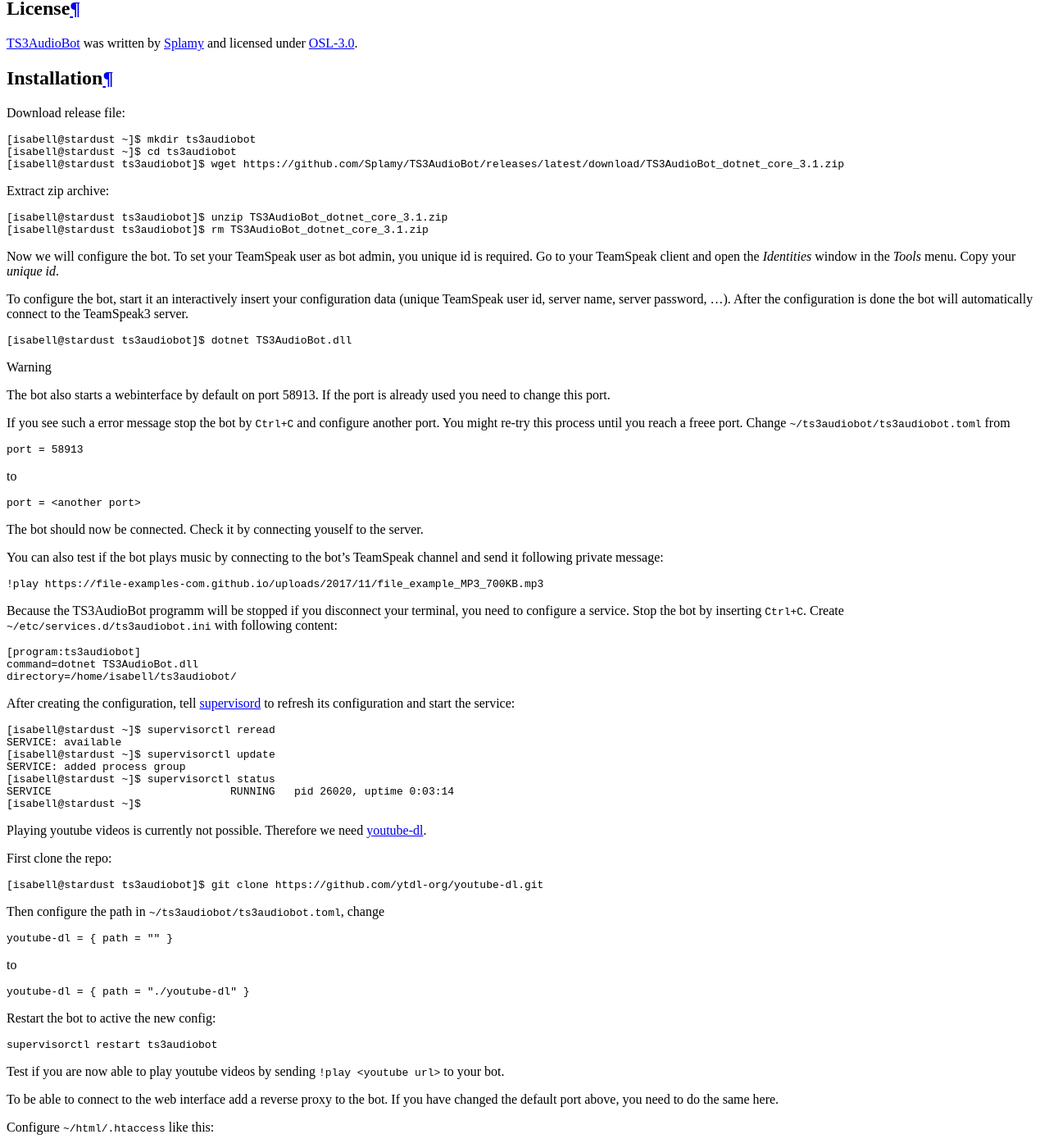
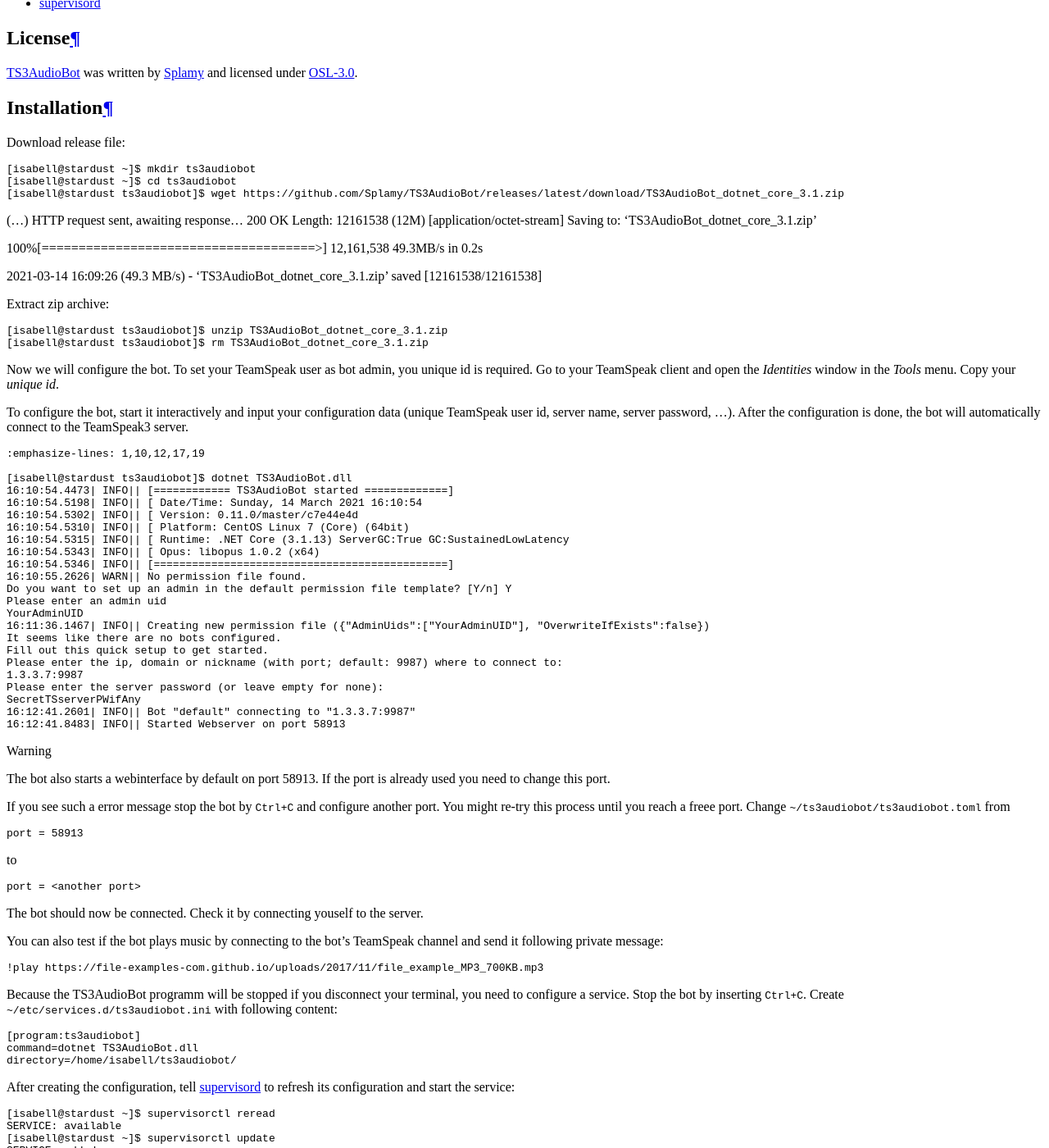
Before and after one commit to Uberspace/lab, a Sphinx documentation site: the page built from source/guide_ts3audiobot.rst, in a window 1280 px wide and 1400 px high, scrolled down 4015 px. Shown: the whole window at 82% size. Built offline with Sphinx 7.4.7 and the Read the Docs theme 2.0.0, drawn with Linux system fonts in a browser that asks for light colours; some of the changed text lies outside the part shown.

Commit message:
#940 apply suggestions
Co-authored-by: luto <m@luto.at>

```diff
--- a/source/guide_ts3audiobot.rst
+++ b/source/guide_ts3audiobot.rst
@@ -45,6 +45,14 @@
  [isabell@stardust ~]$ mkdir ts3audiobot
  [isabell@stardust ~]$ cd ts3audiobot
  [isabell@stardust ts3audiobot]$ wget https://github.com/Splamy/TS3AudioBot/releases/latest/download/TS3AudioBot_dotnet_core_3.1.zip
+(...)
+HTTP request sent, awaiting response... 200 OK
+Length: 12161538 (12M) [application/octet-stream]
+Saving to: ‘TS3AudioBot_dotnet_core_3.1.zip’
+
+100%[=====================================>] 12,161,538  49.3MB/s   in 0.2s
+
+2021-03-14 16:09:26 (49.3 MB/s) - ‘TS3AudioBot_dotnet_core_3.1.zip’ saved [12161538/12161538]
 
 Extract zip archive:
 
@@ -58,12 +66,34 @@
 Go to your TeamSpeak client and open the `Identities` window in the `Tools` menu.
 Copy your `unique id`.
 
-To configure the bot, start it an interactively insert your configuration data (unique TeamSpeak user id, server name, server password, ...).
-After the configuration is done the bot will automatically connect to the TeamSpeak3 server.
+To configure the bot, start it interactively and input your configuration data (unique TeamSpeak user id, server name, server password, ...).
+After the configuration is done, the bot will automatically connect to the TeamSpeak3 server.
 
 ::
 
+ :emphasize-lines: 1,10,12,17,19
+
  [isabell@stardust ts3audiobot]$ dotnet TS3AudioBot.dll
+ 16:10:54.4473| INFO|| [============ TS3AudioBot started =============]
+ 16:10:54.5198| INFO|| [ Date/Time: Sunday, 14 March 2021 16:10:54
+ 16:10:54.5302| INFO|| [ Version: 0.11.0/master/c7e44e4d
+ 16:10:54.5310| INFO|| [ Platform: CentOS Linux 7 (Core) (64bit)
+ 16:10:54.5315| INFO|| [ Runtime: .NET Core (3.1.13) ServerGC:True GC:SustainedLowLatency
+ 16:10:54.5343| INFO|| [ Opus: libopus 1.0.2 (x64)
+ 16:10:54.5346| INFO|| [==============================================]
+ 16:10:55.2626| WARN|| No permission file found.
+ Do you want to set up an admin in the default permission file template? [Y/n] Y
+ Please enter an admin uid
+ YourAdminUID
+ 16:11:36.1467| INFO|| Creating new permission file ({"AdminUids":["YourAdminUID"], "OverwriteIfExists":false})
+ It seems like there are no bots configured.
+ Fill out this quick setup to get started.
+ Please enter the ip, domain or nickname (with port; default: 9987) where to connect to:
+ 1.3.3.7:9987
+ Please enter the server password (or leave empty for none):
+ SecretTSserverPWifAny
+ 16:12:41.2601| INFO|| Bot "default" connecting to "1.3.3.7:9987"
+ 16:12:41.8483| INFO|| Started Webserver on port 58913
 
 .. warning::
 
@@ -125,7 +158,7 @@
 
  youtube-dl = { path = "./youtube-dl" }
 
-Restart the bot to active the new config:
+Restart the bot to activate the new config:
 
 ::
 
@@ -133,17 +166,14 @@
 
 Test if you are now able to play youtube videos by sending ``!play <youtube url>`` to your bot.
 
-To be able to connect to the web interface add a reverse proxy to the bot.
-If you have changed the default port above, you need to do the same here.
+Configure the web server
+========================
 
-Configure ``~/html/.htaccess`` like this:
+.. note::
 
-.. code-block:: htaccess
+    TS3AudioBot is running on port 58913.
 
- RewriteEngine On
- RewriteRule ^(.*) http://isabell.local.uberspace.de:58913/$1 [P]
-
-You should now be able to reach the bot on ``https://isabell.uber.space``.
+.. include:: includes/web-backend.rst
 
 
 Additional Configuration
```
Also changed, not shown: other parts of source/guide_ts3audiobot.rst (+4 -1 lines).
